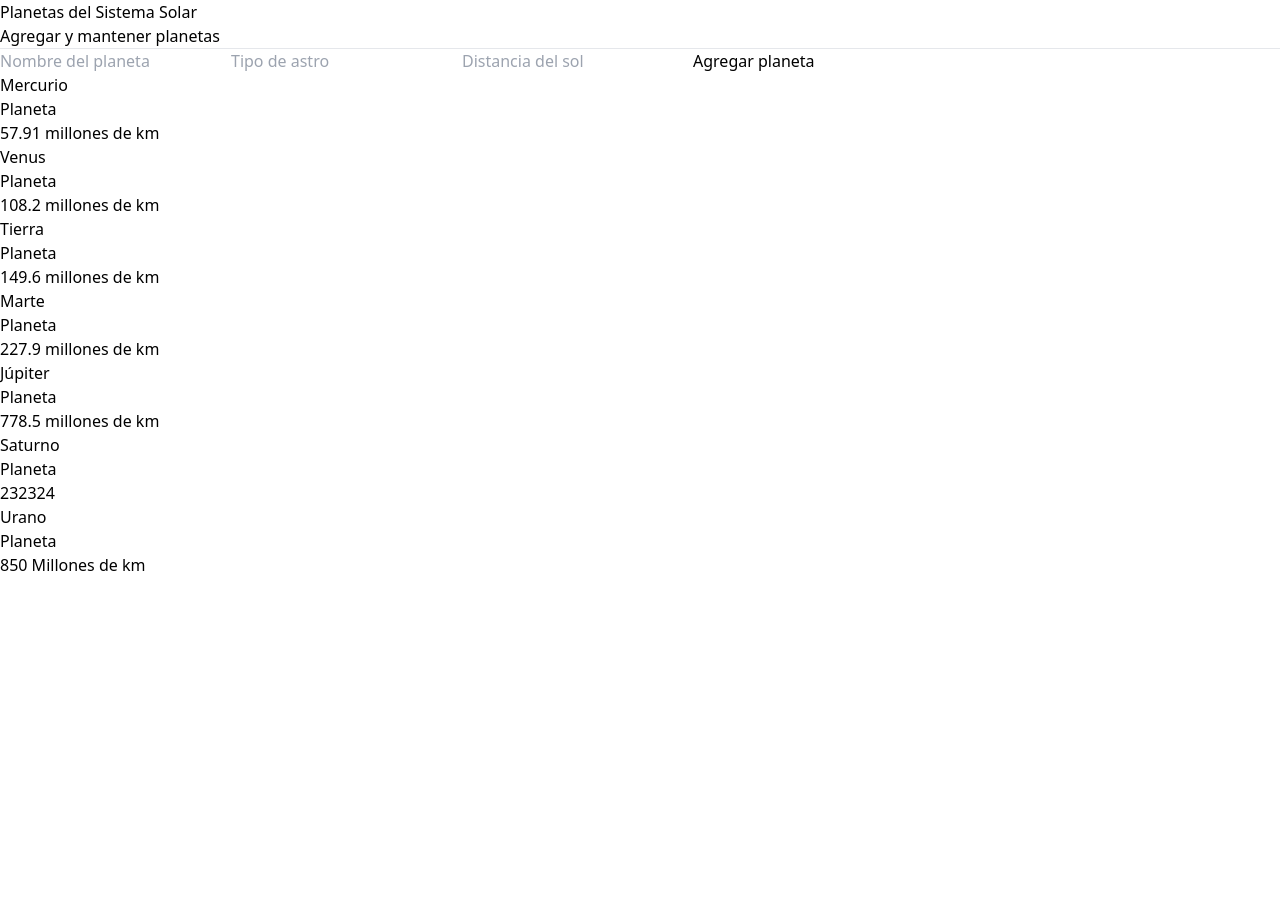
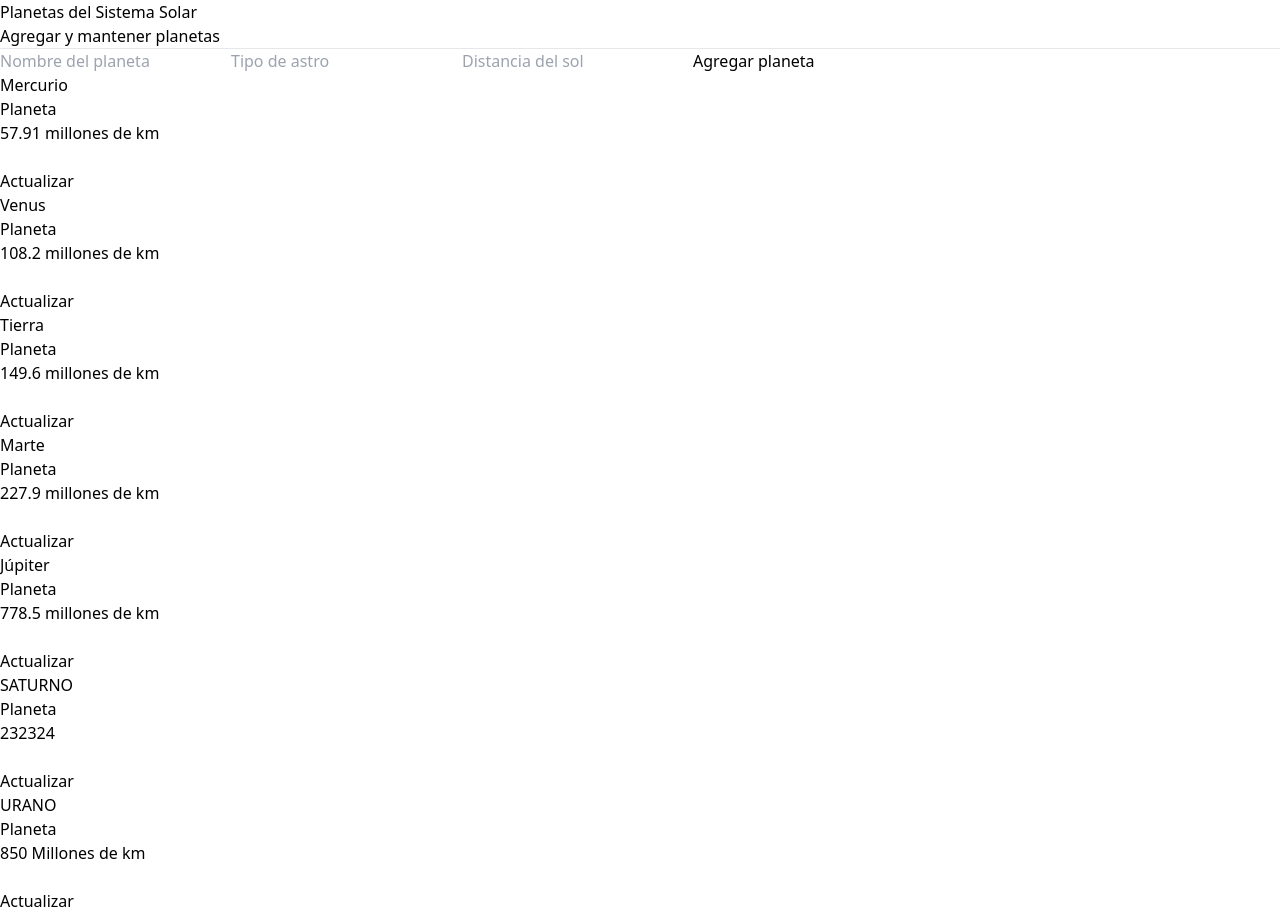
Before and after one commit to Xansiety/react-19-use-api-forms, a React (Vite) app: page / in a window 1280 px wide. Before the commit the page ends 800 px from the top, so only its background shows below. Built offline with nearby package versions, Linux system fonts and the light colour scheme; data requests are answered from the project's data file.

Commit message:
Add updatePlanetAction and implement planet update functionality in PlanetList component

```diff
--- a/data/data.json
+++ b/data/data.json
@@ -32,13 +32,13 @@
     },
     {
       "id": "fc22",
-      "name": "Saturno",
+      "name": "SATURNO",
       "type": "Planeta",
       "distanceFromSun": "232324"
     },
     {
       "id": "adc7",
-      "name": "Urano",
+      "name": "URANO",
       "type": "Planeta",
       "distanceFromSun": "850 Millones de km"
     }
--- /dev/null
+++ b/src/actions/update-planet.action.ts
@@ -0,0 +1,14 @@
+import { planetsApi } from "../api/planetsApi";
+import { Planet } from "../interfaces/planet.interface";
+import { logErrorToMyService } from "../shared/logger";
+
+export const updatePlanetAction = async (planet: Planet) => {
+  try {
+    const response = await planetsApi.patch<Planet>(`/${planet.id}`, planet);
+    console.log("Planet updated successfully");
+    return response.data;
+  } catch (error) {
+    logErrorToMyService(error as Error, null, null);
+    throw new Error("Error al actualizar el planeta");
+  }
+};
--- a/src/pages/ui/PlanetList.tsx
+++ b/src/pages/ui/PlanetList.tsx
@@ -1,17 +1,35 @@
-import { Planet } from '../../interfaces/planet.interface';
+import { useState } from "react";
+import { updatePlanetAction } from "../../actions/update-planet.action";
+import { Planet } from "../../interfaces/planet.interface";
 
 interface Props {
   planets: Planet[];
 }
 
 export const PlanetList = ({ planets }: Props) => {
+  const [newPlanets, setNewPlanets] = useState<Planet[]>(planets);
+  const handleUpdatePlanet = async (planet: Planet) => {
+    planet.name = planet.name.toUpperCase();
+    const updatePlanet = await updatePlanetAction(planet);
+    setNewPlanets((planets) => {
+      return planets.map((p) => (p.id === updatePlanet.id ? updatePlanet : p));
+    });
+  };
+
   return (
     <div className="grid grid-cols-2 sm:grid-cols-3 md:grid-cols-4 lg:grid-cols-5 gap-4 animate-fadeIn">
-      {planets.map((planet) => (
+      {newPlanets.map((planet) => (
         <div key={planet.id} className="p-4 bg-gray-100 rounded shadow">
           <h2 className="text-xl font-semibold">{planet.name}</h2>
           <p className="text-gray-700">{planet.type}</p>
           <p className="text-gray-700">{planet.distanceFromSun}</p>
+          <br />
+          <button
+            className="bg-blue-500 hover:bg-blue-700 text-white font-bold py-2 px-4 rounded w-full"
+            onClick={() => handleUpdatePlanet(planet)}
+          >
+            Actualizar
+          </button>
         </div>
       ))}
     </div>
```
